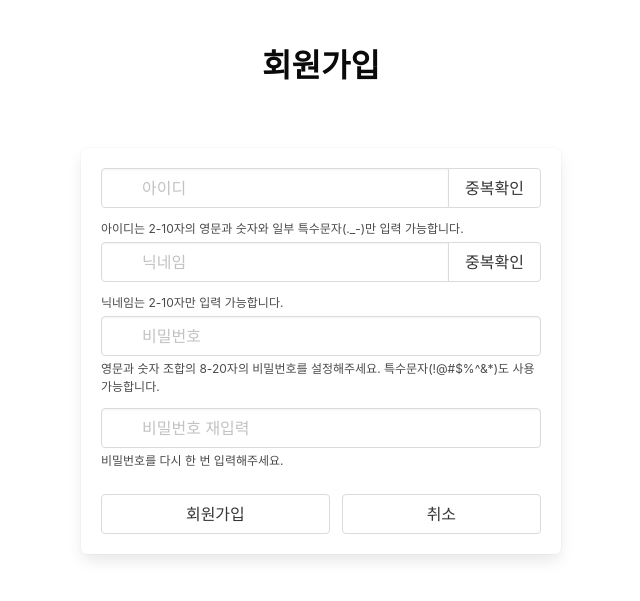
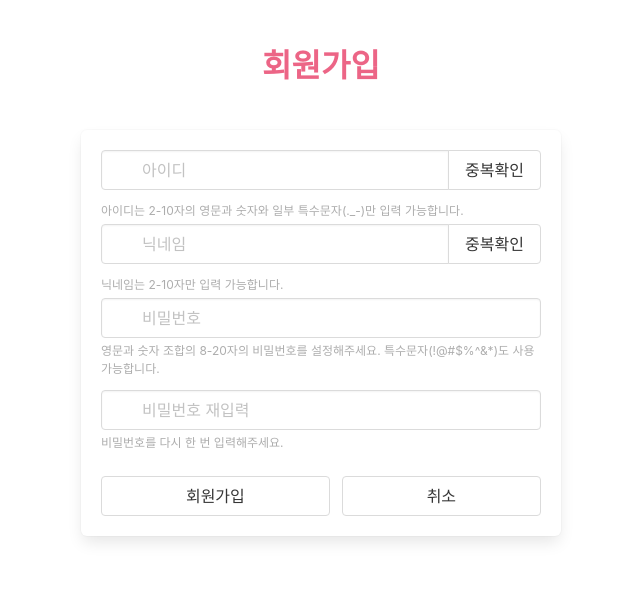
Before and after one commit to jung-sang-one/ex-login-, a Flask app: page /register in a window 1280 px wide. Shown: the top 601 px of the page, without its empty margins (319-959 px from the left). Run offline with Flask 2, Linux system fonts and the light colour scheme; some libraries are stand-ins or nearby versions.

Commit message:
로그인 및 회원가입 css

```diff
--- /dev/null
+++ b/static/registercss.css
@@ -0,0 +1,26 @@
+* {
+    margin: 0;
+    padding: 0;
+}
+
+#title {
+    color: rgba(227, 25, 74, 0.67);
+    margin-bottom: 0;
+}
+
+.section {
+    padding: 30px;
+}
+
+.button {
+    transition: all ease 0.5s;
+}
+
+.button:hover {
+    background-color: rgba(227, 25, 74, 0.67);
+    color: white;
+}
+
+.help {
+    color: #adadad;
+}
--- a/templates/register.html
+++ b/templates/register.html
@@ -11,6 +11,7 @@
 
         <!-- Bulma CSS -->
         <link rel="stylesheet" href="https://cdn.jsdelivr.net/npm/bulma@0.9.1/css/bulma.min.css">
+        <link rel="stylesheet" href="/static/registercss.css">
         <!-- JS -->
         <script src="https://ajax.googleapis.com/ajax/libs/jquery/3.4.1/jquery.min.js"></script>
         <script src="https://cdnjs.cloudflare.com/ajax/libs/jquery-cookie/1.4.1/jquery.cookie.js"></script>
@@ -167,7 +168,7 @@
 <body>
 <section class="hero is-white">
     <div class="hero-body has-text-centered" style="padding-bottom:1rem;margin:auto;">
-        <h1 class="title is-sparta">회원가입</h1>
+        <h1 class="title is-sparta" id="title">회원가입</h1>
     </div>
 </section>
 <section class="section">
```
Also changed, not shown: static/login.css (added, +39 -0 lines), templates/login.html (+15 -9 lines).
